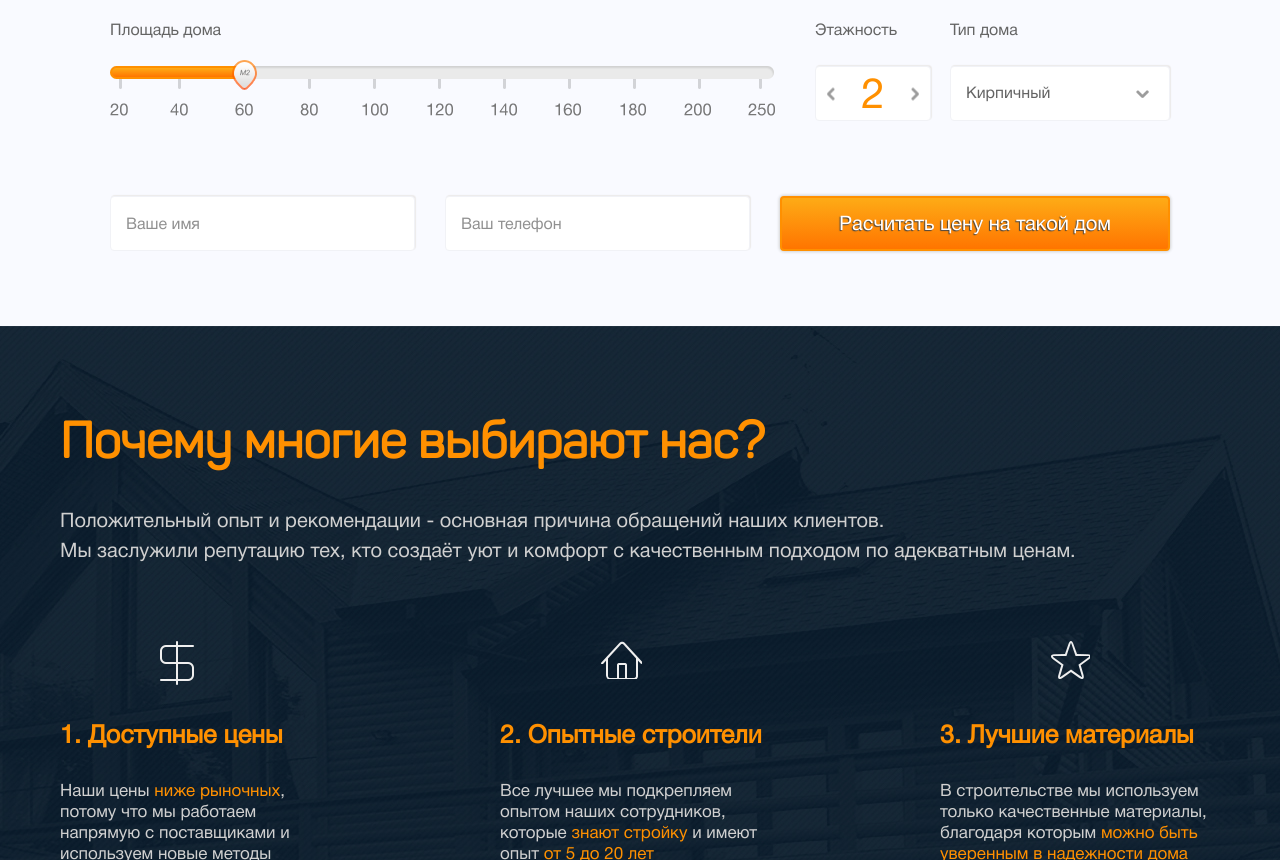
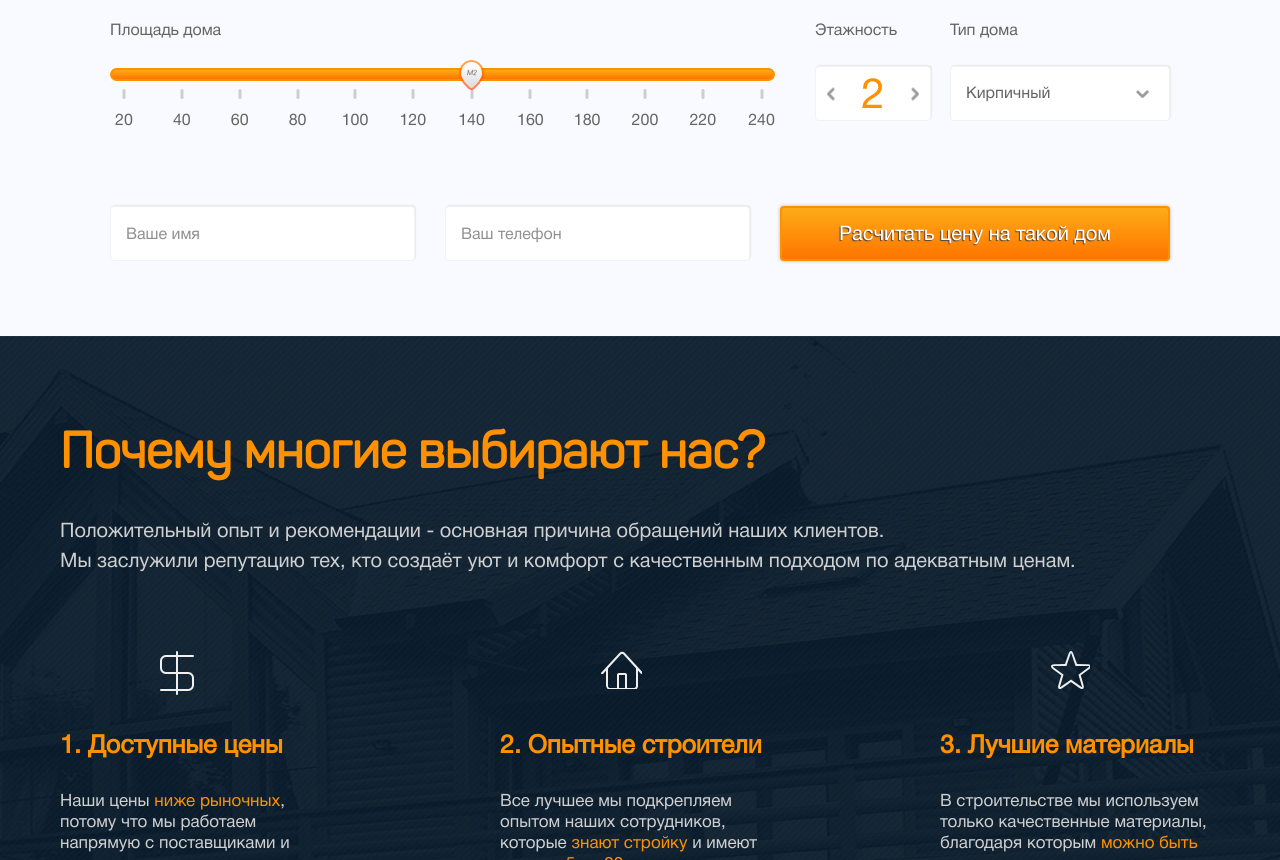
Before and after one commit to musaelyan/glavstroy, a website: page src/index.html in a window 1280 px wide. Shown: the part 3433-4293 px from the top of the page. Drawn offline with nearby package versions, Linux system fonts and the light colour scheme; files that its build step writes are made by us from their sources; files whose address does not match are found by name; a web font is replaced by a local one.

Commit message:
Range filter with custom styles

```diff
--- a/src/index.html
+++ b/src/index.html
@@ -157,8 +157,21 @@
                 <div class="form-column__title">Площадь дома</div>
                 <div class="form-slider">
                   <div class="form-slider__range">
-                    <div class="form-slider__bg"></div>
-                    <span class="form-slider__toggle"></span>
+                    <input type="range" name="ploshad" min="20" max="240" step="20">
+                  </div>
+                  <div class="form-slider__deliver">
+                    <div>20</div>
+                    <div>40</div>
+                    <div>60</div>
+                    <div>80</div>
+                    <div>100</div>
+                    <div>120</div>
+                    <div>140</div>
+                    <div>160</div>
+                    <div>180</div>
+                    <div>200</div>
+                    <div>220</div>
+                    <div>240</div>
                   </div>
                 </div>
               </div>
--- a/src/sass/components/calculation.scss
+++ b/src/sass/components/calculation.scss
@@ -49,39 +49,70 @@
 }
 
 .form-slider {
-  background: url("../img/form-slider.png") no-repeat;
   width: 665px;
-  height: 50px;
 
-  &__range {
-    height: 13px;
-    width: 665px;
-    position: relative;
-    top: 0;
-    left: 0;
-    border-radius: 7px;
-  }
+  &__deliver {
+    display: flex;
+    margin-top: 23px;
+    flex-wrap: nowrap;
+    justify-content: space-between;
+    margin-left: 5px;
 
-  &__bg {
-    background: linear-gradient(#feab16,#ff7500) $orange;
-    width: 136px;
-    height: 9px;
-    border-radius: 7px;
-    position: absolute;
-    top: 0;
-    left: 0;
-    border: 2px solid $orange;
-    z-index: 1;
-  }
+    div {
+      position: relative;
 
-  &__toggle {
-    position: absolute;
-    z-index: 2;
-    background: url("../img/inputpoint.png") no-repeat;
-    width: 25px;
-    height: 30px;
-    left: 122px;
-    bottom: -11px;
+      &:before {
+        content: "";
+        width: 3px;
+        height: 10px;
+        position: absolute;
+        top: -21px;
+        left: 50%;
+        transform: translateX(-50%);
+        background-color: #CECECE;
+        border-radius: 2px;
+      }
+    }
+
+    div:nth-child(2) {
+      transform: translateX(6px);
+    }
+
+    div:nth-child(3) {
+      transform: translateX(12px);
+    }
+
+    div:nth-child(4) {
+      transform: translateX(18px);
+    }
+
+    div:nth-child(5) {
+      transform: translateX(19px);
+    }
+
+    div:nth-child(6) {
+      transform: translateX(16px);
+    }
+
+    div:nth-child(7) {
+      transform: translateX(14px);
+    }
+
+    div:nth-child(8) {
+      transform: translateX(12px);
+    }
+
+    div:nth-child(9) {
+      transform: translateX(8px);
+    }
+
+    div:nth-child(10) {
+      transform: translateX(5px);
+    }
+
+    div:nth-child(11) {
+      transform: translateX(2px);
+    }
   }
 }
 
@@ -133,3 +164,129 @@
     padding-left: 15px;
   }
 }
+
+// Styling Cross-Browser Compatible Range Inputs with Sass
+// Github: https://github.com/darlanrod/input-range-sass
+// Author: Darlan Rod https://github.com/darlanrod
+// Version 1.1.0
+// MIT License
+
+$track-color: linear-gradient(#feab16,#ff7500) !default;
+$thumb-color: transprent !default;
+
+$thumb-radius: 8px !default;
+$thumb-height: 30px !default;
+$thumb-width: 25px !default;
+$thumb-shadow-size: 0px !default;
+$thumb-shadow-blur: 0px !default;
+$thumb-shadow-color: transparent !default;
+$thumb-border-width: 0px !default;
+$thumb-border-color: #fff !default;
+
+$track-width: 100% !default;
+$track-height: 13px !default;
+$track-shadow-size: 0px !default;
+$track-shadow-blur: 0px !default;
+$track-shadow-color: transparent !default;
+$track-border-width: 2px !default;
+$track-border-color: $orange !default;
+
+$track-radius: 7px !default;
+$contrast: 5% !default;
+
+@mixin shadow($shadow-size, $shadow-blur, $shadow-color) {
+  box-shadow: $shadow-size $shadow-size $shadow-blur $shadow-color, 0 0 $shadow-size lighten($shadow-color, 5%);
+}
+
+@mixin track() {
+  width: $track-width;
+  height: $track-height;
+  cursor: pointer;
+  transition: all .2s ease;
+}
+
+@mixin thumb() {
+  @include shadow($thumb-shadow-size, $thumb-shadow-blur, $thumb-shadow-color);
+  border: $thumb-border-width solid $thumb-border-color;
+  height: $thumb-height;
+  width: $thumb-width;
+  border-radius: $thumb-radius;
+  background: url("../img/inputpoint.png") no-repeat;
+  cursor: pointer;
+}
+
+[type=range] {
+  -webkit-appearance: none;
+  margin: 0;
+  width: $track-width;
+  position: relative;
+  z-index: 20;
+
+  &:focus {
+    outline: none;
+  }
+
+  &::-webkit-slider-runnable-track {
+    @include track();
+    @include shadow($track-shadow-size, $track-shadow-blur, $track-shadow-color);
+    background: $track-color;
+    border: $track-border-width solid $track-border-color;
+    border-radius: $track-radius;
+  }
+
+  &::-webkit-slider-thumb {
+    @include thumb();
+    -webkit-appearance: none;
+    margin-top: ((-$track-border-width * 2 + $track-height) / 2) - ($thumb-height / 2);
+  }
+
+  &:focus::-webkit-slider-runnable-track {
+
+  }
+
+  &::-moz-range-track {
+    @include track();
+    @include shadow($track-shadow-size, $track-shadow-blur, $track-shadow-color);
+    background: $track-color;
+    border: $track-border-width solid $track-border-color;
+    border-radius: $track-radius;
+  }
+
+  &::-moz-range-thumb {
+    @include thumb();
+  }
+
+  &::-ms-track {
+    @include track();
+    background: transparent;
+    border-color: transparent;
+    border-width: $thumb-width 0;
+    color: transparent;
+  }
+
+  &::-ms-fill-lower {
+    @include shadow($track-shadow-size, $track-shadow-blur, $track-shadow-color);
+    background: $track-color;
+    border: $track-border-width solid $track-border-color;
+    border-radius: $track-radius * 2;
+  }
+
+  &::-ms-fill-upper {
+    @include shadow($track-shadow-size, $track-shadow-blur, $track-shadow-color);
+    background: $track-color;
+    border: $track-border-width solid $track-border-color;
+    border-radius: $track-radius * 2;
+  }
+
+  &::-ms-thumb {
+    @include thumb();
+  }
+
+  &:focus::-ms-fill-lower {
+    background: $track-color;
+  }
+
+  &:focus::-ms-fill-upper {
+    background: $track-color;
+  }
+}
```
Also changed, not shown: build/css/style.css, build/css/style.min.css, build/index.html, 1 other file.
